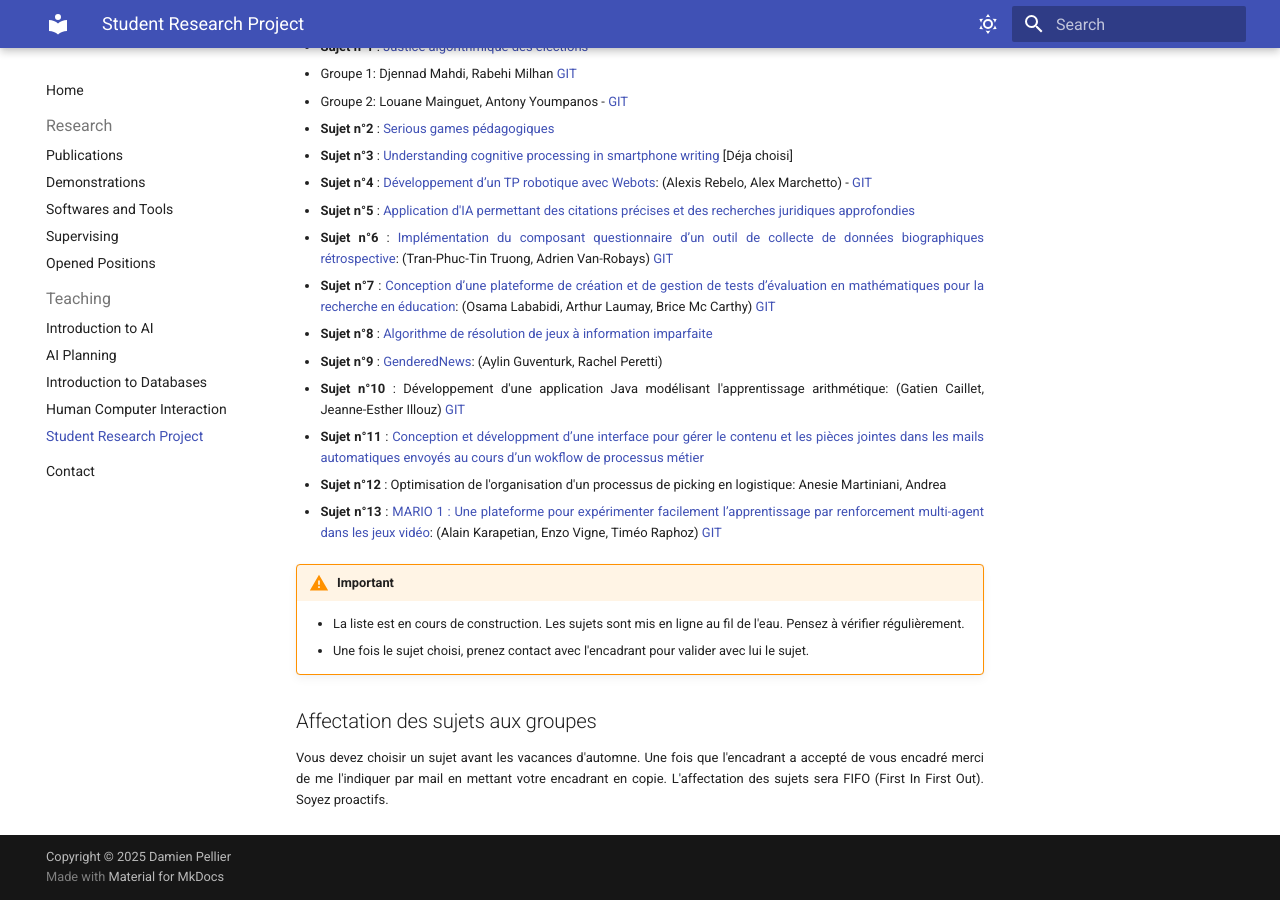
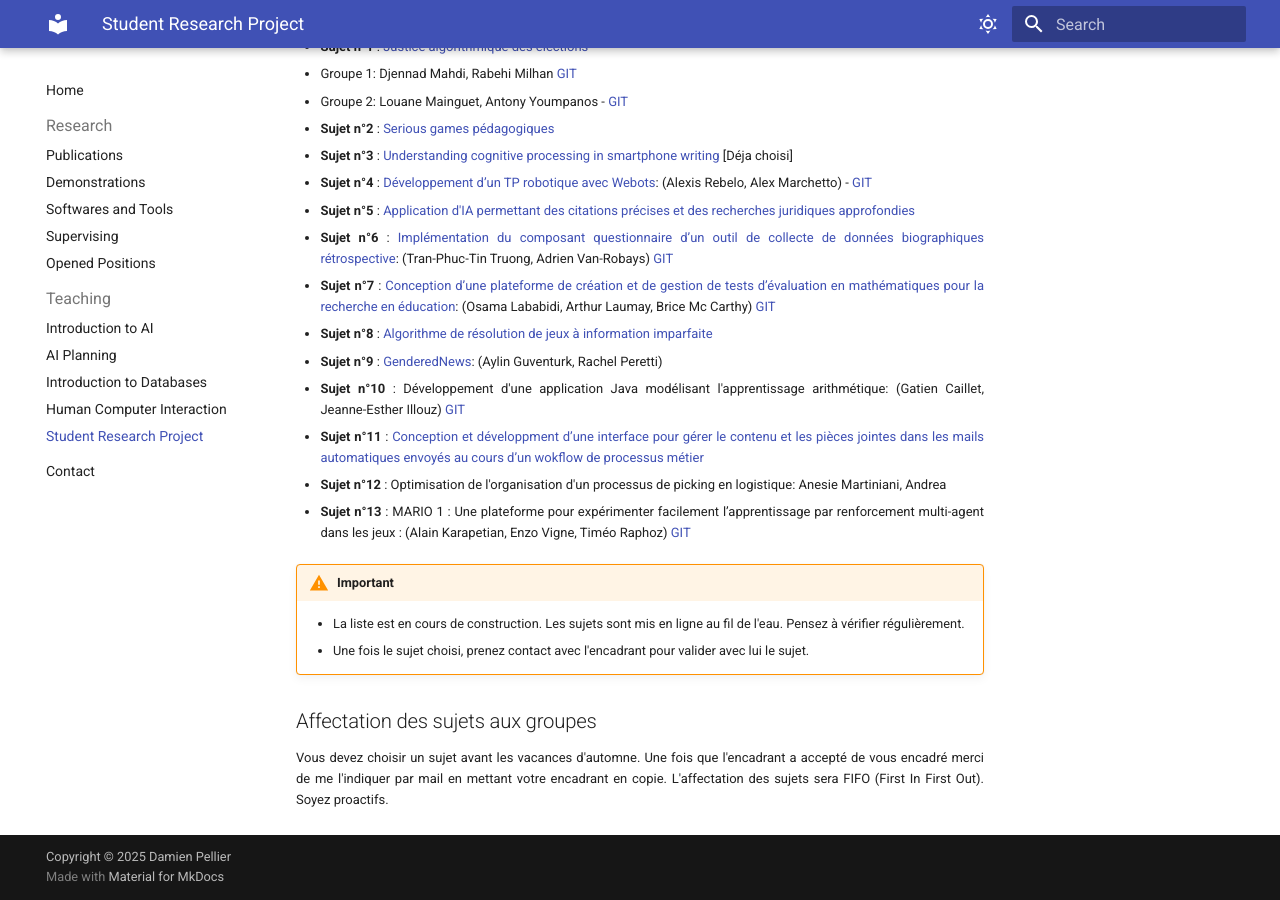
Before and after one commit to pellierd/homepage, an MkDocs documentation site: the page built from docs/teaching/srp.md, in a window 1280 px wide and 900 px high, scrolled down 1233 px. Built offline with MkDocs 1.6.1 and Material for MkDocs 9.7.7, drawn with Linux system fonts in a browser that asks for light colours.

Commit message:
modif ter

```diff
--- a/docs/teaching/srp.md
+++ b/docs/teaching/srp.md
@@ -50,7 +50,7 @@
 Jeanne-Esther Illouz) [GIT](https://github.com/GatienCaillet/TER_CAILLET_ILLOUZ)
 - **Sujet n°11** : [Conception et développment d’une interface pour gérer le contenu et les pièces jointes dans les mails automatiques envoyés au cours d’un  wokflow de processus métier](srp/Sujet_11_2025.pdf)
 - **Sujet n°12** : Optimisation de l'organisation d'un processus de picking en logistique: Anesie Martiniani, Andrea
-- **Sujet n°13** : [MARIO 1 : Une plateforme pour expérimenter facilement l’apprentissage par renforcement multi-agent dans les jeux vidéo](srp/Sujet_14_2025.pdf): (Alain Karapetian, Enzo Vigne, Timéo Raphoz)  [GIT](https://github.com/alkalain/MARL-RL-GUI.git)
+- **Sujet n°13** : MARIO 1 : Une plateforme pour expérimenter facilement l’apprentissage par renforcement multi-agent dans les jeux : (Alain Karapetian, Enzo Vigne, Timéo Raphoz)  [GIT](https://github.com/alkalain/MARL-RL-GUI.git)
 
 
 !!! warning "Important"
```
